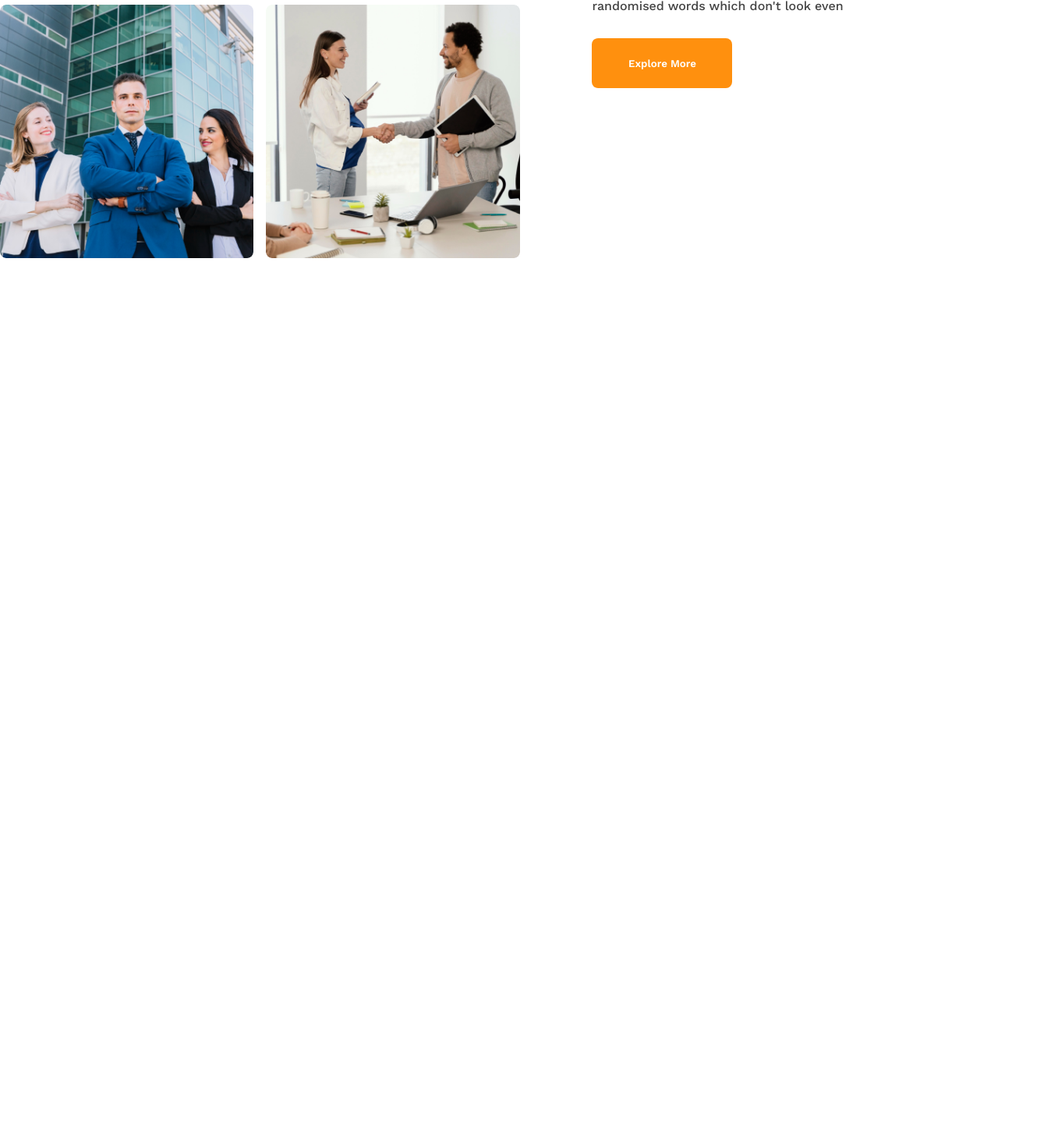
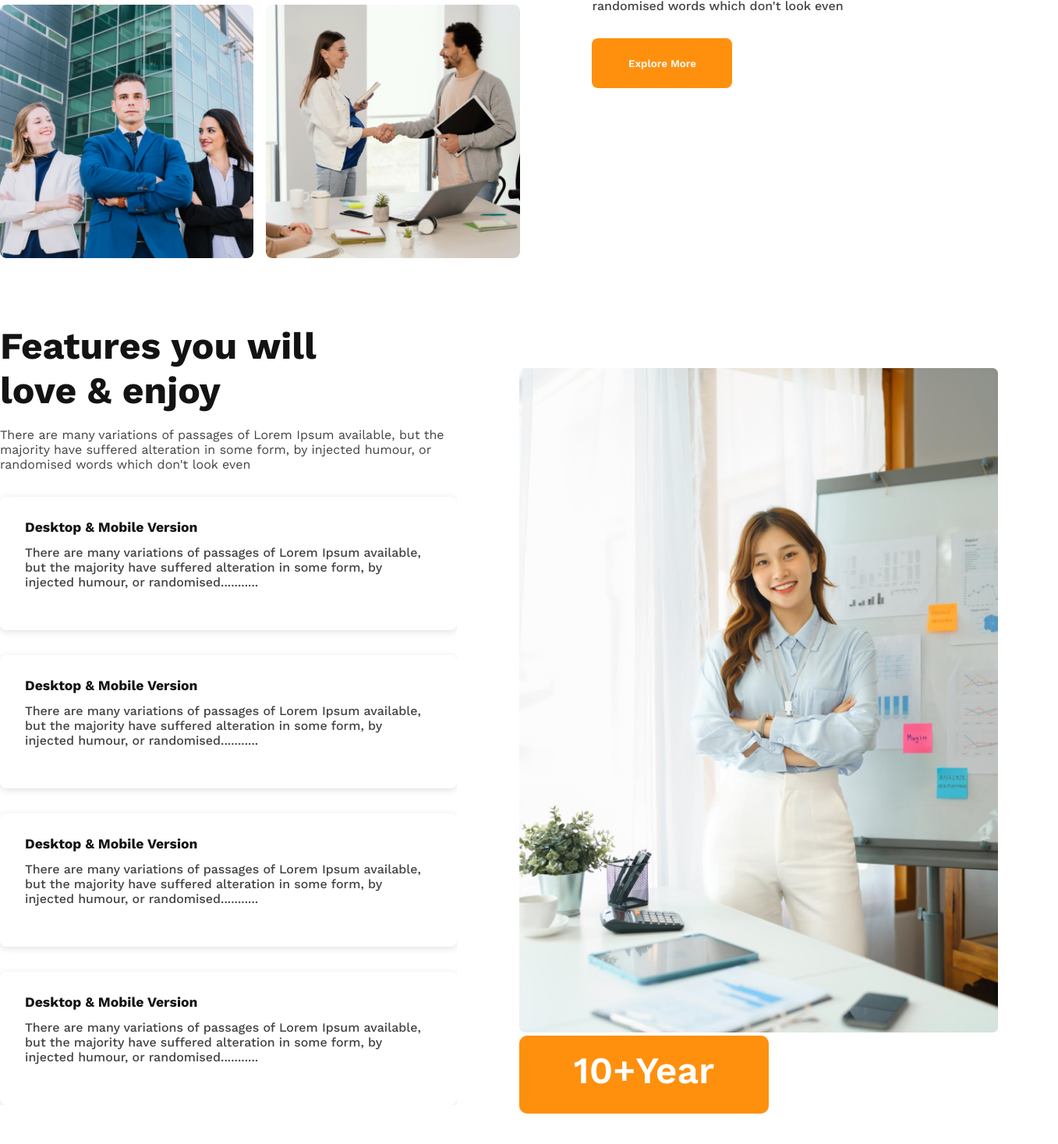
Before and after one commit to priom125/Responsive-try, a plain HTML site: page index.html in a window 1280 px wide. Shown: the part 1411-2878 px from the top of the page at 78% size, 1357 px wide, since content can reach past the window. Before the commit the page ends 1746 px from the top, so only its background shows below. Drawn offline with nearby package versions, Linux system fonts and the light colour scheme.

Commit message:
love and enjoy part responsive done

```diff
--- a/index.html
+++ b/index.html
@@ -56,6 +56,42 @@
           <button class="btn">Explore More</button>
         </div>
       </div>
+      <!-- ------------------------love-------------- -->
+       <div class="love-image">
+        <div class="love">
+        <div class="first">
+            <h2>Features you will <br> love & enjoy</h2>
+            <p>There are many variations of passages of Lorem Ipsum available, but the majority have suffered alteration in some form, by injected humour, or randomised words which don't look even</p>
+
+        </div>
+        <div class="card">
+            <h5>Desktop & Mobile Version</h5>
+            <p>There are many variations of passages of Lorem Ipsum available, but the majority have suffered alteration in some form, by injected humour, or randomised...........</p>
+
+        </div>
+        <div class="card">
+            <h5>Desktop & Mobile Version</h5>
+            <p>There are many variations of passages of Lorem Ipsum available, but the majority have suffered alteration in some form, by injected humour, or randomised...........</p>
+
+        </div>
+        <div class="card">
+            <h5>Desktop & Mobile Version</h5>
+            <p>There are many variations of passages of Lorem Ipsum available, but the majority have suffered alteration in some form, by injected humour, or randomised...........</p>
+
+        </div>
+        <div class="card">
+            <h5>Desktop & Mobile Version</h5>
+            <p>There are many variations of passages of Lorem Ipsum available, but the majority have suffered alteration in some form, by injected humour, or randomised...........</p>
+
+        </div>
+       </div>
+       <div class="img">
+        <img src="images/architect.png" alt="">
+
+          <h2>10+Year</h2>
+
+       </div>
+       </div>
     </main>
     <footer></footer>
   </body>
--- a/style.css
+++ b/style.css
@@ -6,6 +6,7 @@
     box-sizing: border-box;
     font-family:"Work Sans", sans-serif;
     margin: 0 auto;
+    overflow-x: hidden;
 }
 
 .light-gray{
@@ -123,6 +124,83 @@ margin: 0 auto;
     color: #424242;
 }
 
+/* ------------------love & enjoy----------------- */
+.love-image{
+    display: flex;
+    margin: 0 auto;
+    margin-top: 3rem;
+    max-width: 1440px;
+    align-items: center;
+    justify-content: center;
+    margin-bottom: 5rem;
+}
+.love{
+    text-align: left;
+     max-width: 586px;
+     width: 100%;
+     margin-right: 5rem;
+}
+.first{
+    width: 100%;
+    margin-top: 2rem;
+
+}
+.first h2{
+    color: #131313;
+    font-size: 3rem;
+}
+.first p{
+    color: #424242;
+    margin-top: 1.2rem;
+    font-size: 1rem;
+}
+
+.card{
+    box-shadow: rgba(99, 99, 99, 0.2) 0px 2px 8px 0px;
+    padding: 1rem 2rem;
+    margin-top: 2rem;
+    border-radius: 8px;
+    height: 171px;
+    align-items: center;
+    justify-content: center;
+    text-align: left;
+    margin-right: 6rem;
+    width: 100%;
+}
+.card h5{
+    color: #131313;
+    font-size: 1.1rem;
+    margin: 0.8rem 0;
+
+}
+.card p{
+    color: #424242;
+    font-size: 1rem;
+    font-weight: 500;
+}
+
+.img img{
+    width: 100%;
+}
+
+.img h2{
+    width: 320px;
+    height: 100px;
+    background-color: #FF900E;
+    padding: 1rem 3rem;
+    position: absolute;
+
+    z-index: 1;
+    border-radius: 10px;
+    align-items: center;
+    justify-content: center;
+    text-align: center;
+    color: #fff;
+    font-size: 3rem;
+    font-weight: 600;
+
+}
+
 /* -----------------responsive------------------ */
 @media screen and (max-width:576px) {
     .nav-links, .navbar{
@@ -190,5 +268,30 @@ margin: 0 auto;
     width: 100%;
     margin-top: 1rem;
 }
+/* ------------------love & enjoy----------------- */
+.love-image{
+    flex-direction: column;
+}
+.love{
+    padding: 0 2rem;
 
 }
+
+.img img{
+    margin-top: 3rem;
+    margin-bottom: 3rem;
+}
+
+
+.img h2{
+    font-size: 2rem;
+    width: 200px;
+    height: 64px;
+    align-items: center;
+    justify-content: center;
+    text-align: center;
+    left: 27%;
+}
+
+
+}
```
